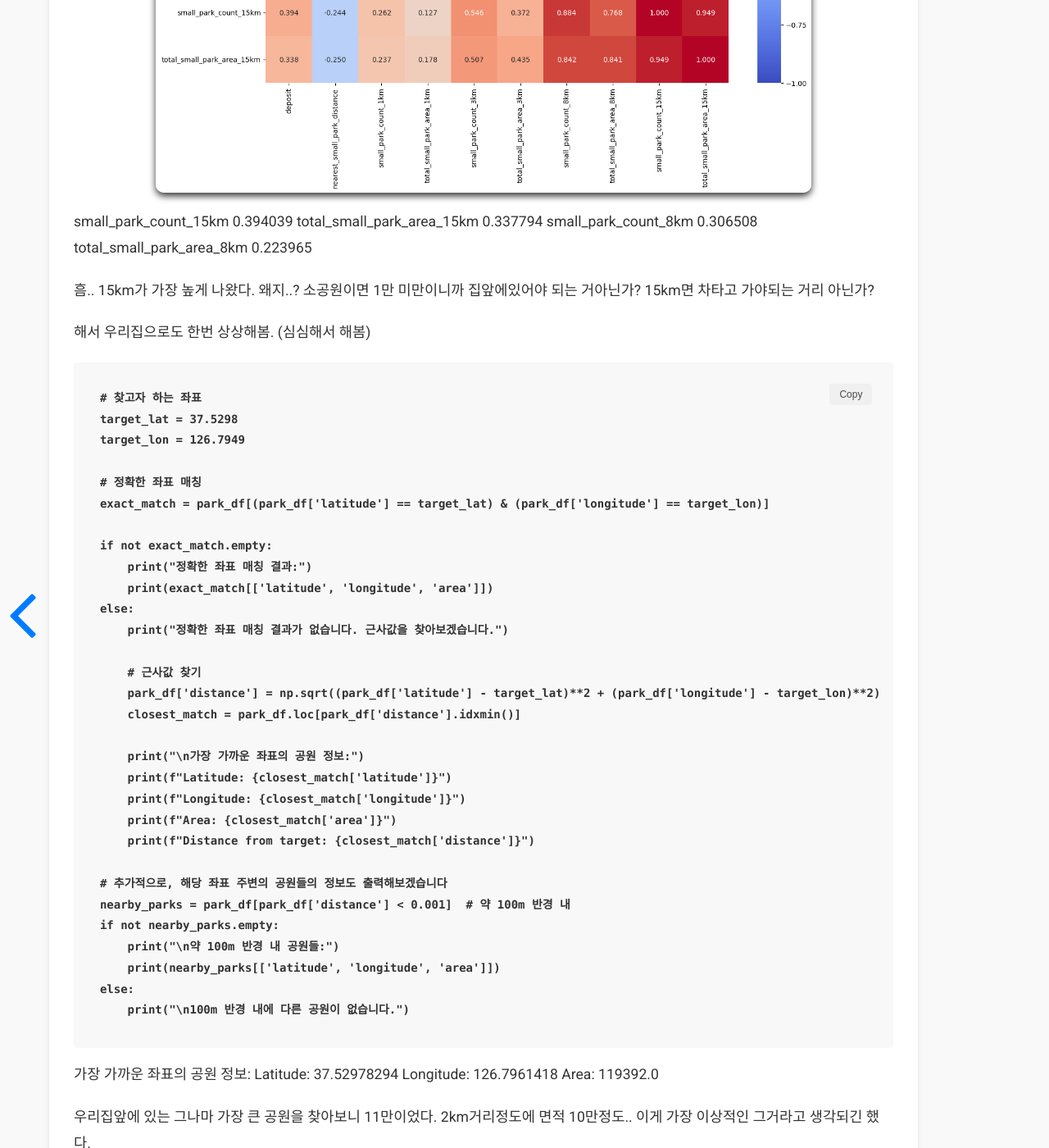
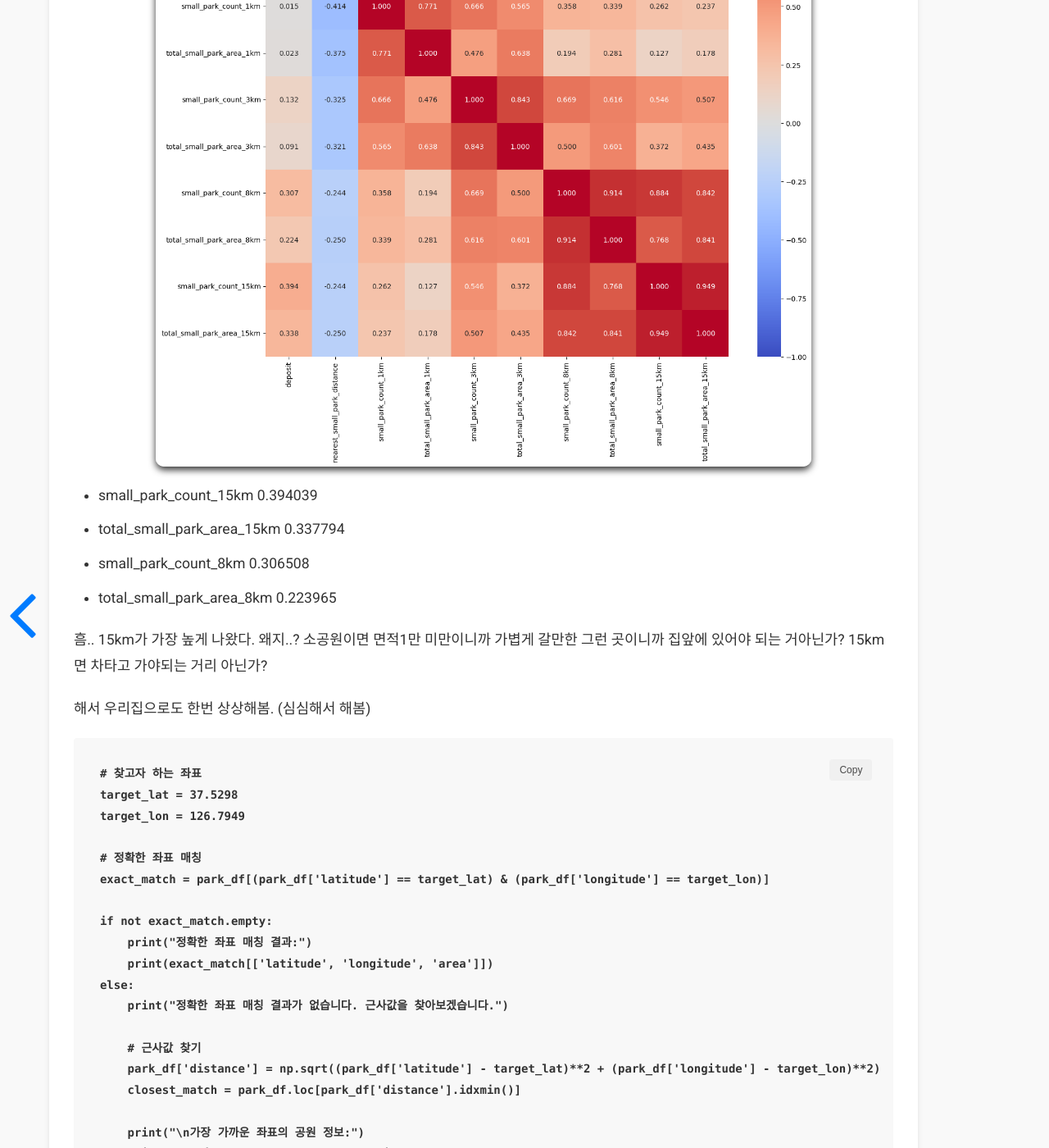
Before and after one commit to ardkyer/ardkyer.github.io, a Jekyll site: the page built from _posts/2024-10-05- 부동산 데이터 다루기3.md, in a window 1280 px wide and 1400 px high, scrolled down 7840 px. Shown: the whole window at 82% size. Built offline with Jekyll 4.4.1, drawn with Linux system fonts in a browser that asks for light colours; nearby versions of some CDN libraries; comment, search, counter and statistics services are not loaded; some of the changed text lies outside the part shown.

Commit message:
Add blog post

````diff
--- a/_posts/2024-10-05- 부동산 데이터 다루기3.md
+++ b/_posts/2024-10-05- 부동산 데이터 다루기3.md
@@ -20,7 +20,8 @@ print(f"중복 제거 후 데이터셋 크기: {len(train_no_duplicates)}")
 print(f"제거된 행의 수: {len(train) - len(train_no_duplicates)}")
 ```
 
-원본 데이터셋 크기: 1801228 중복 제거 후 데이터셋 크기: 1717611 제거된 행의 수: 83617
+- 원본 데이터셋 크기: 1801228
+- 중복 제거 후 데이터셋 크기: 1717611 제거된 행의 수: 83617
 
 ```
 train_sample = train_no_duplicates.sample(frac=0.01, random_state=42)
@@ -32,7 +33,9 @@ print(f"1/100 후 데이터셋 크기: {len(train_sample)}")
 print(f"제거된 행의 수: {len(train_no_duplicates) - len(train_sample)}")
 ```
 
-중복제거 데이터셋 크기: 1717611 1/100 후 데이터셋 크기: 17176 제거된 행의 수: 1700435
+- 중복제거 데이터셋 크기: 1717611
+- 1/100 후 데이터셋 크기: 17176
+- 제거된 행의 수: 1700435
 
 **처음에 걍 본래 데이터로 하다가 너무 데이터가 커서 그런가 너무 오래걸려서 중복데이터 처리하고 랜덤으로 1/100으로 나눔**
 
@@ -50,7 +53,8 @@ print(f"제거된 행의 수: {len(train_no_duplicates) - len(train_sample)}")
 
 ![image-20241006050947032](/assets/img/image-20241006050947032.png)
 
-large_park_count_10km          0.359712 total_large_park_area_10km     0.304367
+- large_park_count_10km          0.359712
+- total_large_park_area_10km     0.304367
 
 첨에는 3,5,10km로 나누어서 분석했는데 10km쪽이 개수든 10km이내 공원의 면적이든 상관관계가 크게 나왔음. 예상하긴 했음. 아무래도 대공원이니까.
 
@@ -97,7 +101,9 @@ total_large_park_area_30km (0.386995):
 
 ![image-20241006052600079](/assets/img/image-20241006052600079.png)
 
-total_medium_park_area_25km     0.270252 medium_park_count_25km          0.260282 total_medium_park_area_15km     0.242637
+- total_medium_park_area_25km     0.270252
+- medium_park_count_25km          0.260282
+- total_medium_park_area_15km     0.242637
 
 너무 낮다. 소공원으로 넘어가자.
 
@@ -107,7 +113,9 @@ total_medium_park_area_25km     0.270252 medium_park_count_25km          0.26028
 
 ![image-20241006052646401](/assets/img/image-20241006052646401.png)
 
-small_park_count_15km          0.394039 small_park_count_25km          0.374573 total_small_park_area_25km     0.340177
+- small_park_count_15km          0.394039
+- small_park_count_25km          0.374573
+- total_small_park_area_25km     0.340177
 
 오, 꽤나 높다. 근데 첨에 생각한건 소공원이면 가까운 게 더 상관관계가 높지 않을까 생각해서 한번 짧은 거리로 돌려봤다.
 
@@ -115,9 +123,12 @@ small_park_count_15km          0.394039 small_park_count_25km          0.374573
 
 ![image-20241006052952106](/assets/img/image-20241006052952106.png)
 
-small_park_count_15km          0.394039 total_small_park_area_15km     0.337794 small_park_count_8km           0.306508 total_small_park_area_8km      0.223965
+- small_park_count_15km          0.394039
+- total_small_park_area_15km     0.337794
+- small_park_count_8km           0.306508
+- total_small_park_area_8km      0.223965
 
-흠.. 15km가 가장 높게 나왔다. 왜지..? 소공원이면 1만 미만이니까 집앞에있어야 되는 거아닌가? 15km면 차타고 가야되는 거리 아닌가?
+흠.. 15km가 가장 높게 나왔다. 왜지..? 소공원이면 면적1만 미만이니까 가볍게 갈만한 그런 곳이니까 집앞에 있어야 되는 거아닌가? 15km면 차타고 가야되는 거리 아닌가?
 
 해서 우리집으로도 한번 상상해봄. (심심해서 해봄)
 
@@ -164,11 +175,13 @@ else:
 
 ## 이해안되서 걍 직접 찍어봄
 
-이해가 안 되서 걍 직접 인구 수 높은 도시 4개 / 인구 수 낮은 도시 10개정도를 직접 위도 경도 찍어서 서치해봤다.
+이해가 안 되서 걍 직접 인구 수 높은 도시 4개랑 인구 수 낮은 도시 10개정도를 직접 위도 경도 찍어서 서치해봤다.
 
 **500m 반경 내 소공원 수**
 
 ![image-20241006054112175](/assets/img/image-20241006054112175.png)
+
+당장 여기서 뭔가 느끼긴 했다. 화천이 인천, 대구 보다 소공원의 수가 높게 나왔다. 500m이내는 너무 짧아서 데이터로써 부적절하겠구나.
 
 **1km 반경 내 소공원 수**
 
@@ -200,9 +213,9 @@ else:
 
 **중공원은 상관관계 낮게 나옴.** 안쓸듯.
 
-**소공원은 상관관계 높게 나옴.** 근데 걸어가는 소공원에도 불구하고 15km쪽이 500m,1km보다 잘 나옴. 이유가 뭐냐면
+**소공원은 상관관계 높게 나옴.** 근데 보통 소공원은 걸어감에도 불구하고 15km쪽이 500m,1km보다 잘 나옴. 이유가 뭐냐면 너무 짧으면 아까 화천이 인천,대구보다 공원의 수가 많이 나온 것 처럼 잘못된 데이터로 나올 수 있음.
 
-그니까 집앞에 괜찮은 소공원이 한두 개 있다 치자! -> 그러면 물론 거기사는 누군가의 삶의 긍정적인 영향을 끼칠 순 있지만 그게 전세값에 영향을 끼치지는 못한다.
+그리고 집앞에 괜찮은 소공원이 한두 개 있다 치자! -> 그러면 물론 거기사는 누군가의 삶의 긍정적인 영향을 끼칠 순 있지만 그게 전세값에 영향을 끼치지는 못한다.
 
 
 
````
